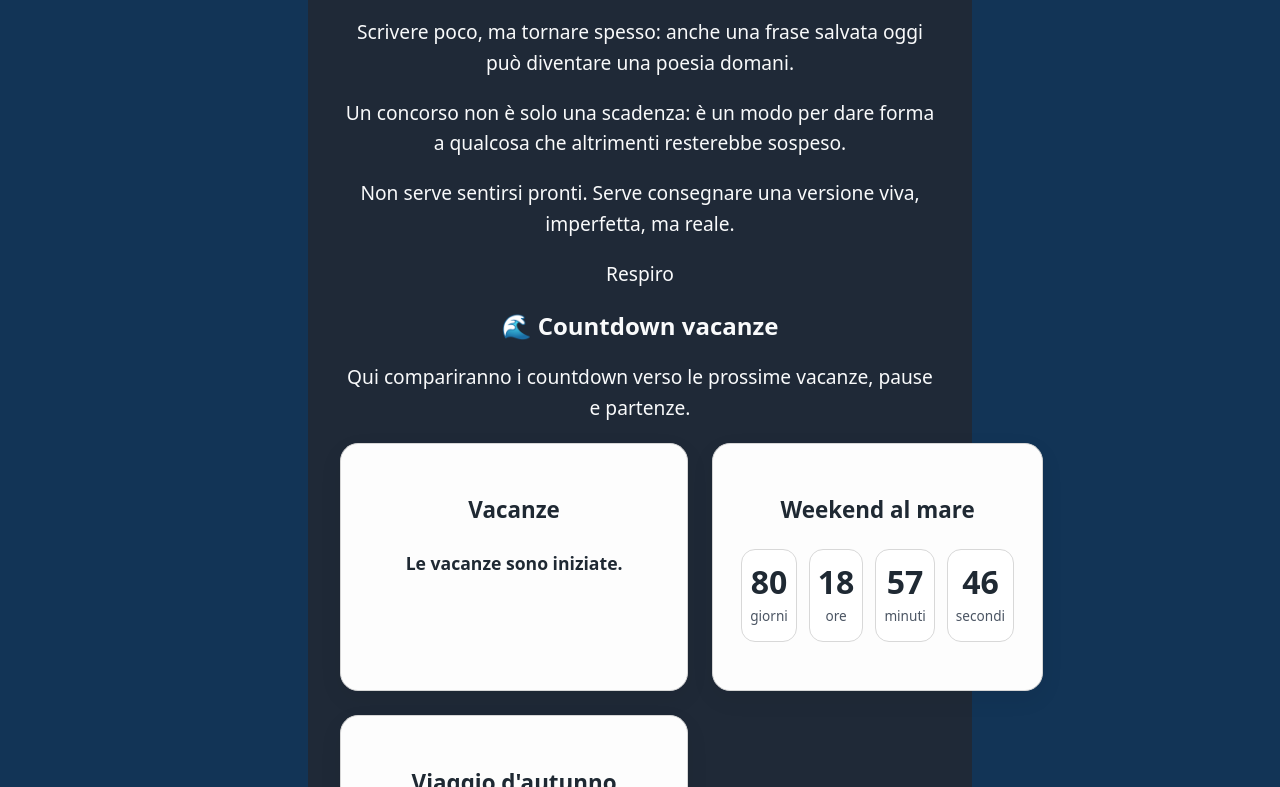
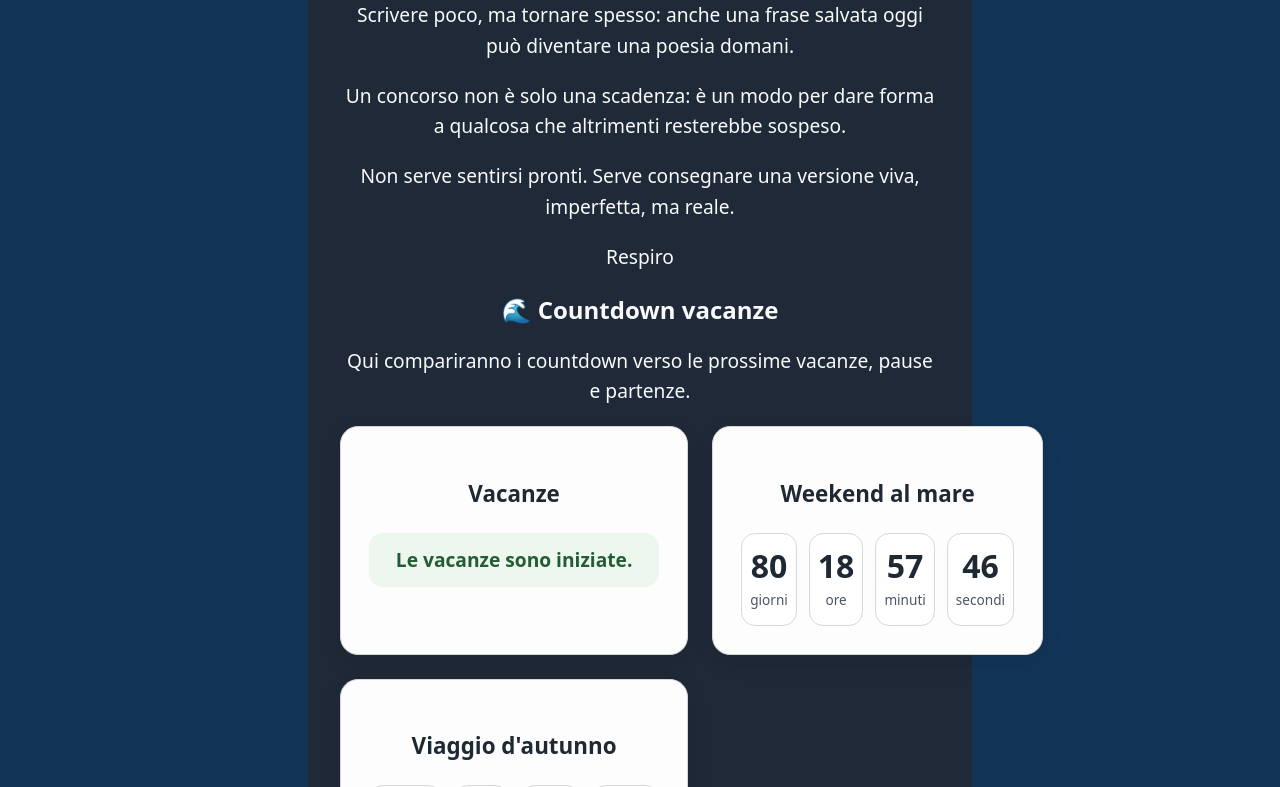
Before and after one commit to zaffy96/first-web-project, a plain HTML site: page index.html in a window 1280 px wide. Shown: the part 1091-1878 px from the top of the page. Drawn offline with Linux system fonts and the light colour scheme.

Commit message:
Update style.css

```diff
--- a/style.css
+++ b/style.css
@@ -100,9 +100,18 @@
 }
 
 .countdown-message {
-  margin-top: 20px;
+  display: none;
+  margin: 18px 0 0;
+  padding: 12px 14px;
+  border-radius: 14px;
+  background: #eef7ee;
+  color: #245c35;
+  font-weight: 700;
   text-align: center;
-  font-weight: 600;
+}
+
+.countdown-message.is-visible {
+  display: block;
 }
 
 /* Versione per schermi piccoli */
@@ -151,9 +160,16 @@
   color: #1f2933;
 }
 .countdown-message {
-  margin-top: 20px;
+  display: none;
+  margin: 18px 0 0;
+  padding: 12px 14px;
+  border-radius: 14px;
+  background: #eef7ee;
+  color: #245c35;
+  font-weight: 700;
   text-align: center;
-  font-weight: 700;
-  font-size: 1.1rem;
-  color: #1f2933;
 }
+
+.countdown-message.is-visible {
+  display: block;
+}
```
